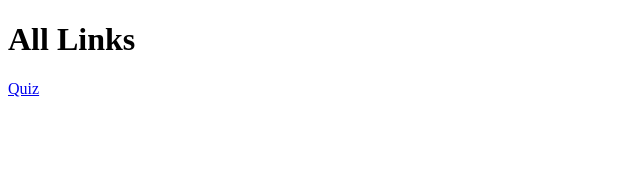
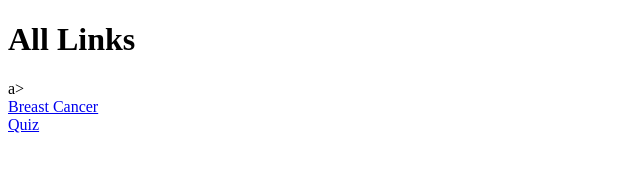
Before and after one commit to Nana-Paintsil/Nana-Paintsil.github.io, a plain HTML site: page index.html in a window 1280 px wide. Shown: the whole page, without its empty margins (0-640 px from the left). Drawn offline with Linux system fonts and the light colour scheme.

Commit message:
Grouped links

```diff
--- a/index.html
+++ b/index.html
@@ -5,6 +5,10 @@
 </head>
 <body>
     <h1>All Links</h1>
-    <a href="quiz.html">Quiz</a>
+    a>
+    <div>
+        <a href="breast_cancer.html">Breast Cancer</a>
+    </div>
+    <a href="quiz.html">Quiz</
 </body>
 </html>
```
